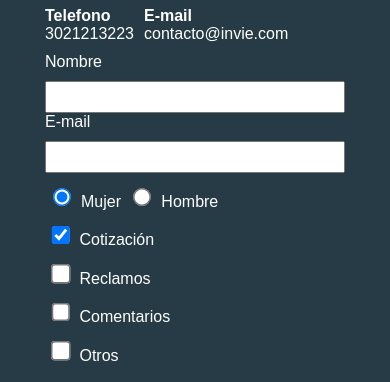
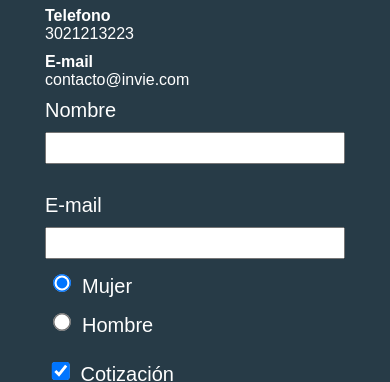
Before and after one commit to alexxruff/desarrolloweb, a plain HTML site: page precios.html in a window 390 px wide. Shown: the part 660-1042 px from the top of the page. Drawn offline with Linux system fonts and the light colour scheme; some packages are replaced by stand-ins of ours; files whose address does not match are found by name; a web font is replaced by a local one.

Commit message:
experience user

```diff
--- a/css/invie.css
+++ b/css/invie.css
@@ -325,18 +325,32 @@ table, td, th{
 	}
 	.contacto{
 		margin: 0 auto;
+		display: block;
+	}
+	.contacto a{
+		display: block;
 	}
 	.formulario{
 		display: block;
 		margin: 0 auto;
 		width: 300px;
 	}
+	.sexo label{
+		display: block;
+	}
+	.formulario label{
+		font-size: 20px;
+	}
 	.intereses label{
 		display: block;
-		font-size: 16px;
+		font-size: 20px;
 	}
 	.col1{
 		margin: 0;
+	}
+
+	input[type="text"]{
+		margin-bottom: 30px;
 	}
 	input[type="text"],
 	input[type="email"]{
```
Also changed, not shown: css/invie.min.css, 1 other file.
